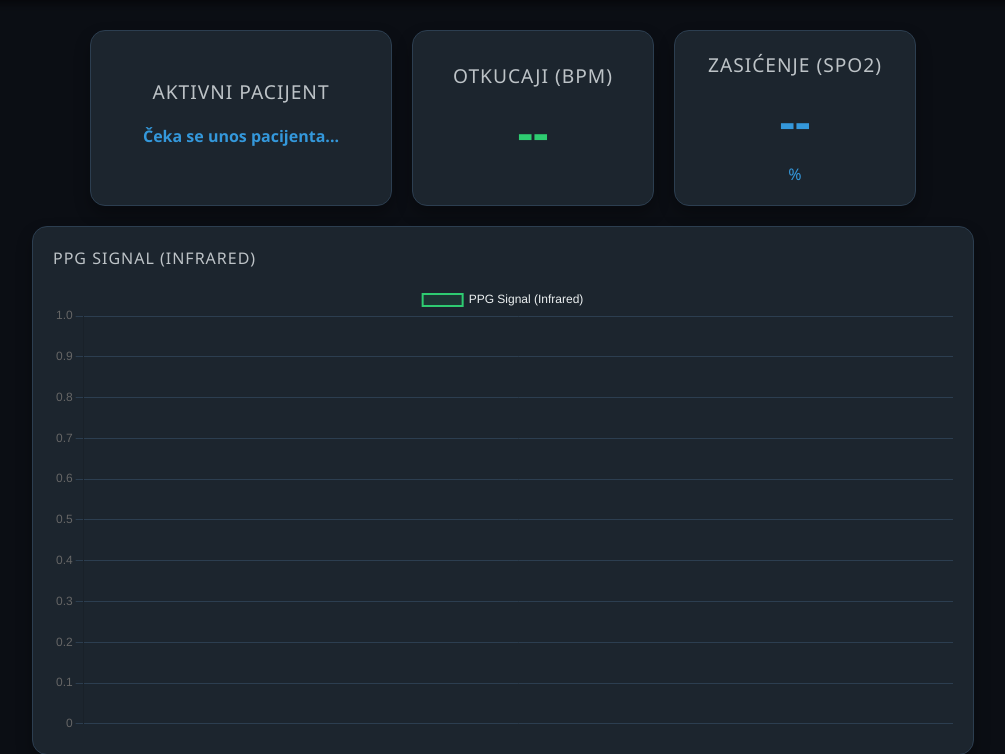
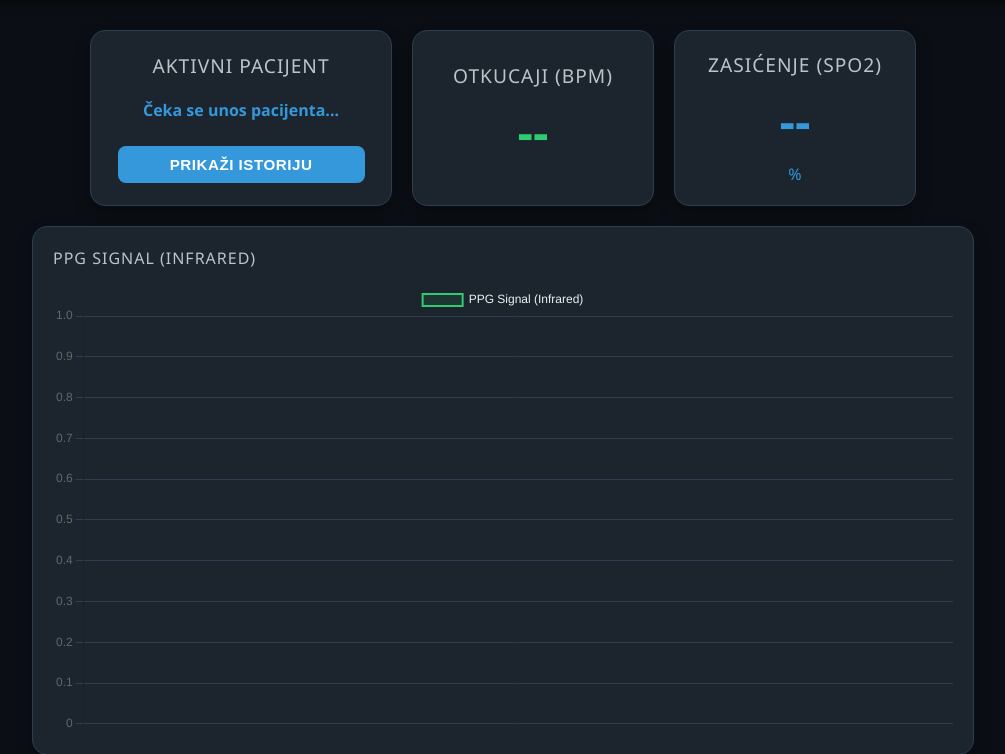
Before and after one commit to anab22111/oximeter-esp32, a Flask app: page / in a window 1280 px wide. Shown: the part 146-900 px from the top of the page, without its empty margins (137-1142 px from the left). Run offline with Flask 3, Linux system fonts and the light colour scheme; parts of the project's set-up code (start-up, migrations or seed data) failed here and were passed over; some libraries are stand-ins or nearby versions.

Commit message:
Dodato dugme za prikaz istorije

```diff
--- a/sub.py
+++ b/sub.py
@@ -5,7 +5,7 @@ import pygame
 import struct
 import json
 from flask import Flask, render_template
-from flask_socketio import SocketIO
+from flask_socketio import SocketIO, emit
 import neurokit2 as nk
 import numpy as np
 
@@ -92,7 +92,7 @@ def obradi_binarno(client, userdata, message):
 
     # Slanje vrednosti na sajt u realnom vremenu
     socketio.emit('update_bpm', {'value': bpm if ir >= 20000 else '--'})
-    socketio.emit('update_spo2', {'value': f"{spo2}%" if (validSPO2 == 1 and ir >= 20000) else '--'})
+    socketio.emit('update_spo2', {'value': f"{spo2}" if (validSPO2 == 1 and ir >= 20000) else '--'})
 
     # 1. Obrada i prikaz pulsa (BPM)
     if ir < 20000:
@@ -214,7 +214,7 @@ def handle_connect():
     global trenutni_korinsik
 
     # Saljemo signal 'inicijalizuj_pacijenta" sa imenom koje vec imamo u memoriji
-    socketio.emit('inicijalizuj_pacijenta', {'ime': trenutni_korinsik})
+    emit('inicijalizuj_pacijenta', {'ime': trenutni_korinsik})
     print(f"[WEB] Pacijent '{trenutni_korinsik}' je uspesno poslat na veb interfejs.")
 
 def on_connect(client, userdata, flags, rc):
--- a/templates/index.html
+++ b/templates/index.html
@@ -72,6 +72,24 @@
         }
         .online { color: #2ecc71; }
         .offline { color: #e74c3c; }
+
+        /* Dugme za prikazivanje starih merenja */
+        .btn {
+            padding: 10px 15px;
+            color: white;
+            border: none;
+            border-radius: 8px;
+            cursor: pointer;
+            font-weight: bold;
+            margin-top: 15px;
+            width: 95%;
+            transition: background 0.2s;
+            font-size: 0.95rem;
+            text-transform: uppercase;
+            letter-spacing: 0.5px;
+        }
+        .btn-primary { background-color: #3498db; }
+        .btn-primary:hover { background-color: #2980b9; }
     </style>
 </head>
 <body>
@@ -85,6 +103,7 @@
         <div class="card" style="min-width: 260px;">
             <div class="label">Aktivni pacijent</div>
             <div id="pacijent-ime" class="value" style="color: #3498db; font-size: 1rem; margin-top: 20px;">Čeka se unos pacijenta...</div>
+            <button onclick="prikaziIstoriju()" class="btn btn-primary">Prikaži istoriju</button>
         </div>
 
         <div class="card">
@@ -154,6 +173,11 @@
             }
         });
 
+        // Funkcija za dugme ISTORIJA
+        function prikaziIstoriju() {
+            alert("Istorija merenja za ovog pacijenta trenutno nije dostupna!")
+        }
+
         // Slusanje imena pacijenta koje stize iz Python terminala
         socket.on('inicijalizuj_pacijenta', (data) => {
             document.getElementById('pacijent-ime').innerText = data.ime
```
